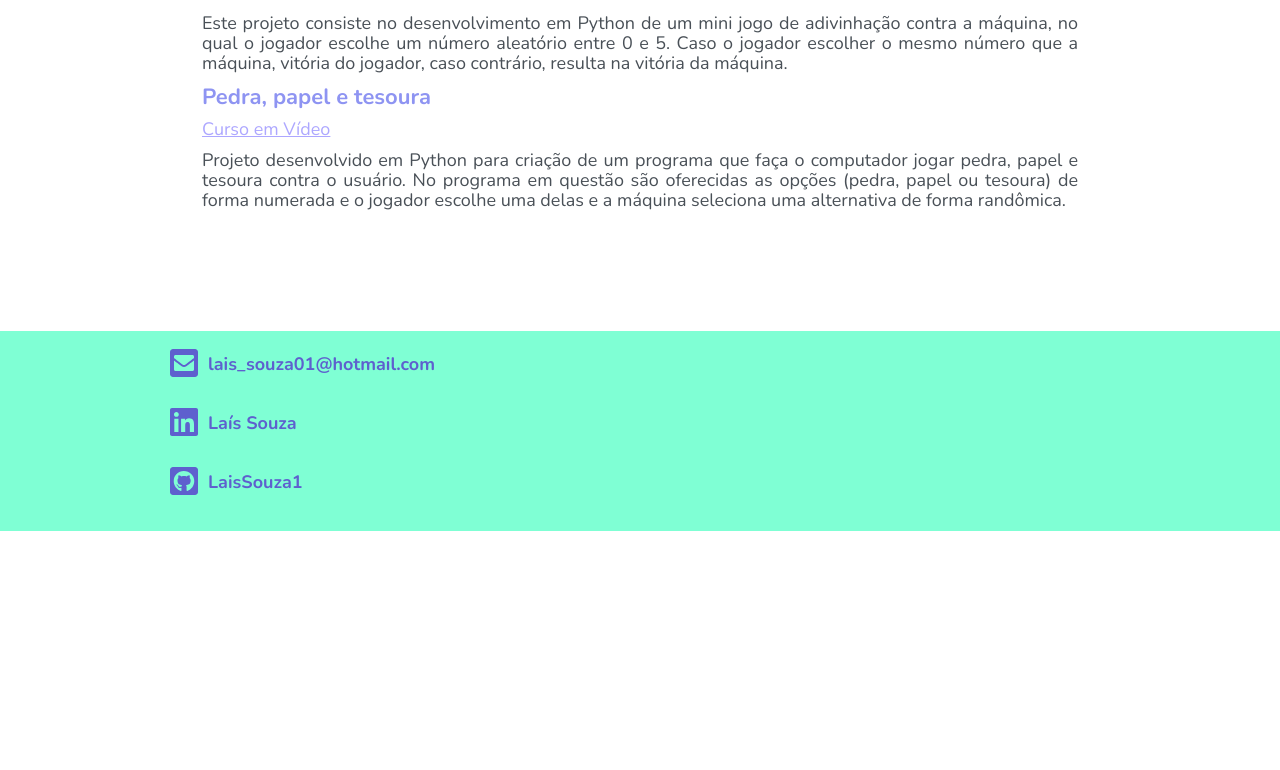
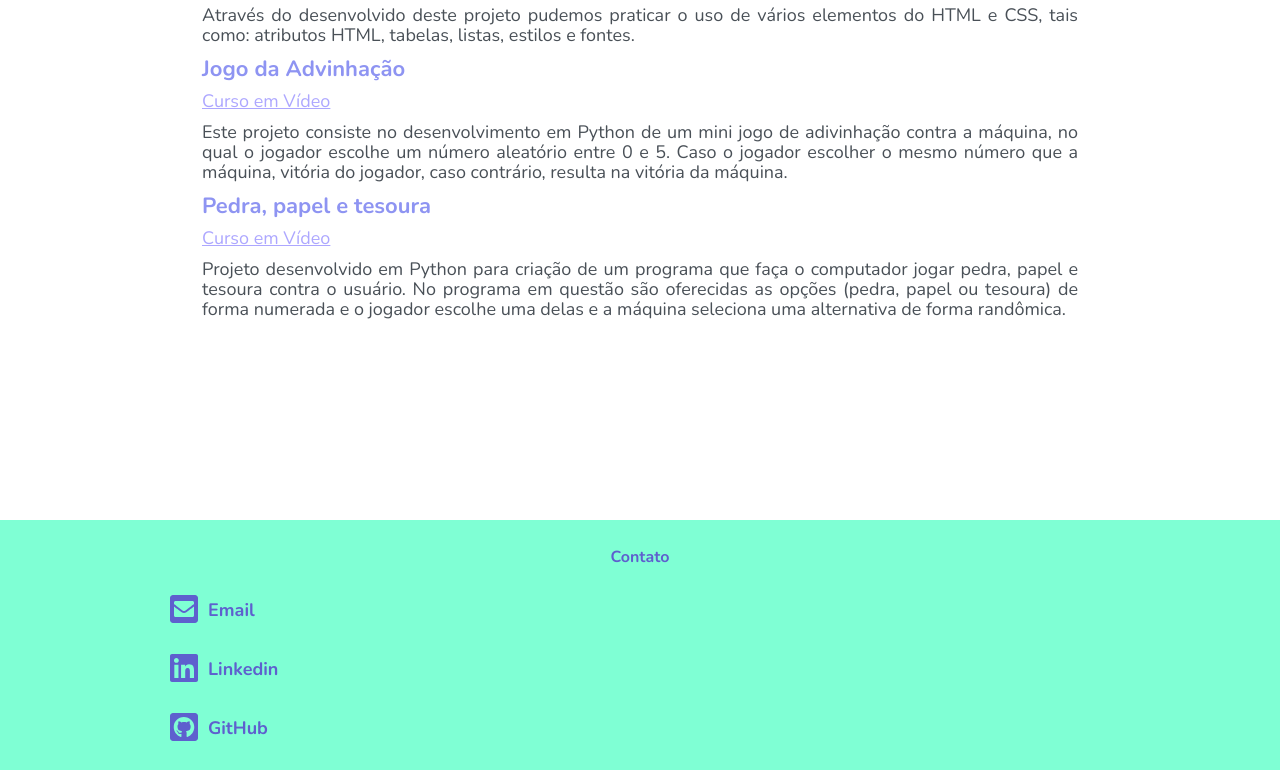
Before and after one commit to LaisSouza1/projeto-final-html-css, a plain HTML site: page index.html in a window 1280 px wide. Shown: the part 2008-2778 px from the top of the page. Before the commit the page ends 2539 px from the top, so only its background shows below. Drawn offline with nearby package versions, Linux system fonts and the light colour scheme.

Commit message:
Insere projeto completo

```diff
--- a/index.html
+++ b/index.html
@@ -159,13 +159,14 @@
     <footer id="contato" class="rodape">
         <div class="container">
             <ul class="lista-rodape">
-                <li><i class="fas fa-envelope-square estilo-icone"></i> <a href="mailto:lais_souza01@hotmail.com"
-                        target="_blank" rel="external" class="links">lais_souza01@hotmail.com</a></li>
-                <li><i class="fab fa-linkedin estilo-icone"></i> <a
+                <h4 class="contact">Contato</h4>
+                <li><i class="fas fa-envelope-square estilo-icone"></i><a href="mailto:lais_souza01@hotmail.com"
+                        target="_blank" rel="external" class="links">Email</a></li>
+                <li><i class="fab fa-linkedin estilo-icone"></i><a
                         href="https://www.linkedin.com/in/la%C3%ADs-souza-32b509267/" target="_blank" rel="external"
-                        class="links">Laís Souza</a></li>
-                <li><i class="fab fa-github-square estilo-icone"></i> <a href="https://github.com/LaisSouza1"
-                        target="_blank" rel="external" class="links">LaisSouza1</a></li>
+                        class="links">Linkedin</a></li>
+                <li><i class="fab fa-github-square estilo-icone"></i><a href="https://github.com/LaisSouza1"
+                        target="_blank" rel="external" class="links">GitHub</a></li>
             </ul>
         </div>
     </footer>
--- a/styles.css
+++ b/styles.css
@@ -41,6 +41,12 @@
     display: flex;
 
 
+}
+
+#formacao {
+    background-color: azure;
+    height: 600px;
+    margin-top: 100px;
 }
 
 .container {
@@ -115,10 +121,12 @@
 .topico-principal {
     font-size: 36px;
     color: #5e60ce;
+    margin-top: 30px;
 }
 
 .lista-item {
     padding: 32px;
+    margin-bottom: 80px;
 }
 
 .lista-item ul li  a:link{
@@ -157,9 +165,10 @@ li {
 
 .rodape {
     background-color: aquamarine;
-    height: 200px;
+    height: 250px;
     display: flex;
     align-items: center;
+
 }
 
 .lista-rodape li {
@@ -172,6 +181,15 @@ li {
 
 }
 
+.contact {
+    display: flex;
+    margin-top: 1.34em;
+    margin-bottom: 1.34em;
+    justify-content: center;
+    text-align: center;
+    color: #5e60ce;
+
+}
 .estilo-icone {
     font-size: 32px;
     margin-right: 10px;
@@ -181,4 +199,9 @@ li {
 .links {
     text-decoration: none;
     color: #5e60ce;
+
 }
+
+a:hover {
+    color: #04052e;
+  }
```
Lines whose indentation alone changed are shown as unchanged.
